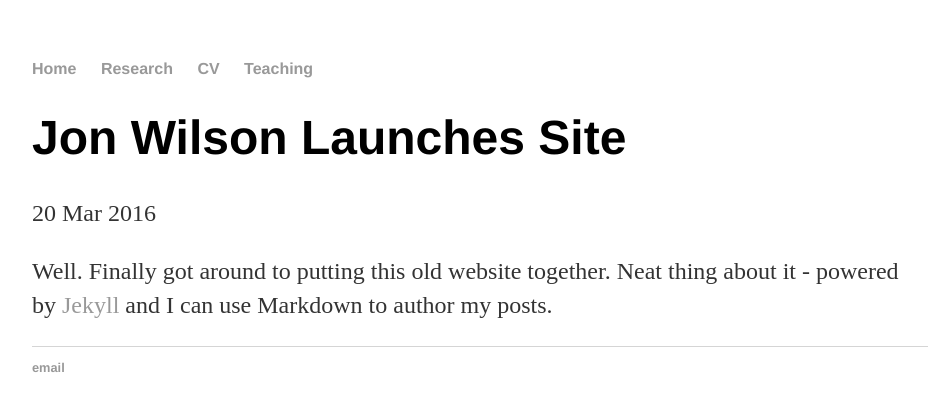
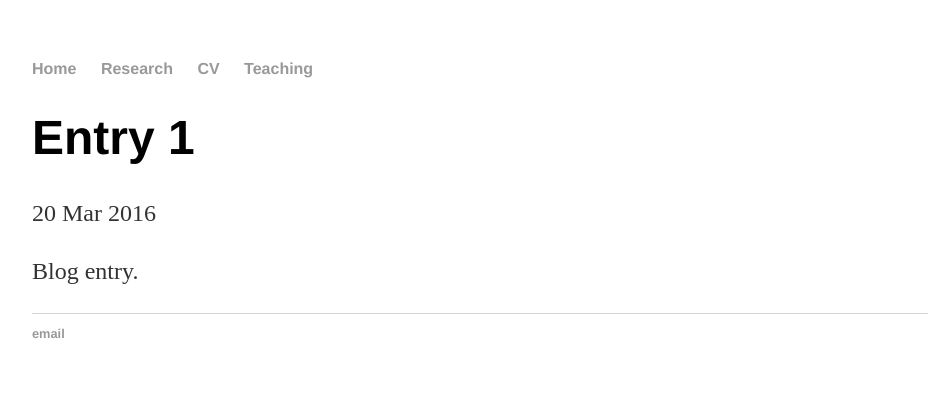
Before and after one commit to jon-m-wilson/jon-m-wilson.github.io, a Jekyll site: the page built from _posts/2016-03-20-jon-wilson-launch-post.md, in a window 1280 px wide. Shown: the top 411 px of the page, without its empty margins (160-1088 px from the left). Built offline with Jekyll 4.4.1, drawn with Linux system fonts in a browser that asks for light colours.

Commit message:
Update 2016-03-20-jon-wilson-launch-post.md

```diff
--- a/_posts/2016-03-20-jon-wilson-launch-post.md
+++ b/_posts/2016-03-20-jon-wilson-launch-post.md
@@ -1,7 +1,7 @@
 ---
 layout: post
-title: "Jon Wilson Launches Site"
+title: "Entry 1"
 date: 2016-03-20
 ---
 
-Well. Finally got around to putting this old website together. Neat thing about it - powered by [Jekyll](http://jekyllrb.com) and I can use Markdown to author my posts.
+Blog entry.
```
